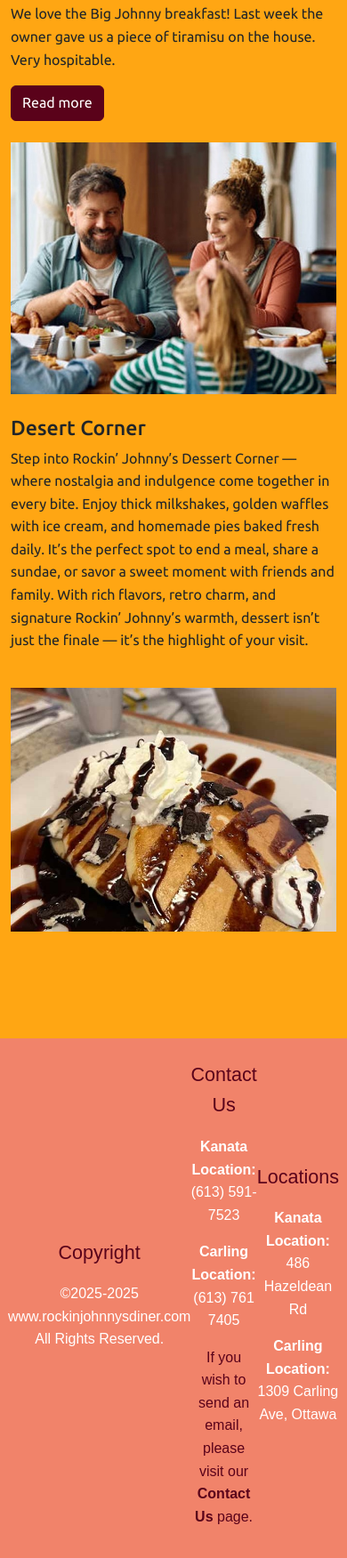
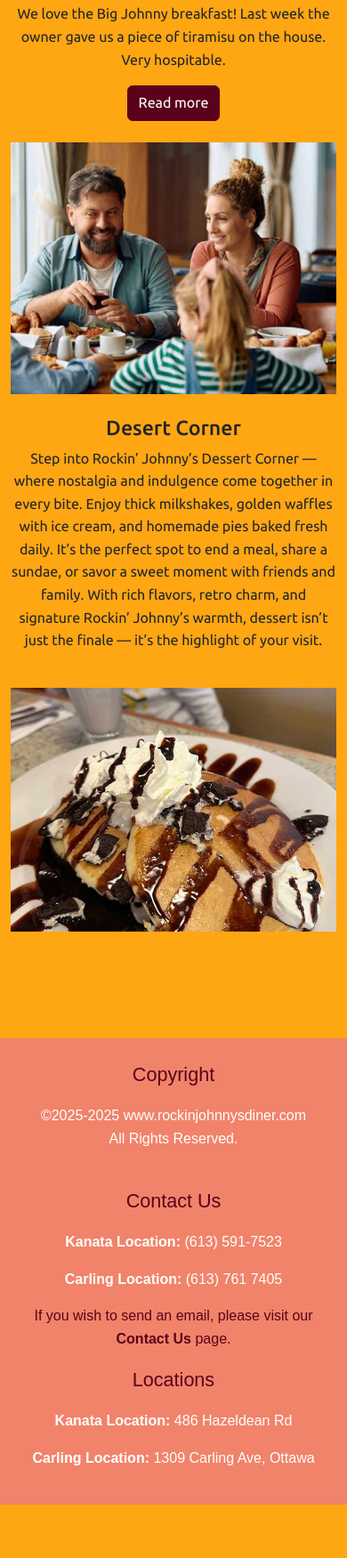
Before and after one commit to AngelleEdouard/dsn1713-final, a website: page index.html in a window 390 px wide. Shown: the part 1815-3566 px from the top of the page at 89% size. After the commit the page ends 3506 px from the top, so only its background shows below. Drawn offline with nearby package versions, Linux system fonts and the light colour scheme; a web font is replaced by a local one.

Commit message:
updated html

```diff
--- a/index.html
+++ b/index.html
@@ -65,7 +65,7 @@
 
 
 
-  <section id="intro" class="text-align-left py-5">
+  <section id="intro" class="text-center py-5">
     <section class="bg-secondary">
         <div class="container">
             <div class="row g-4 align-items-start pb-4 mb-4">
@@ -93,12 +93,17 @@
                 </p>
                 <p>We love the Big Johnny breakfast! Last week the owner gave us a piece of tiramisu on the house. Very hospitable.</p>
                 <button class="btn btn-success" type="button">Read more</button>
-                <img src="images/home-customer-reviews.jpg" alt="Picture of family eating" class="img-fluid same-height mt-4">
+                <div class="align-items-end"></div>
+                <div class="align-items-start">
+                  <img src="images/home-customer-reviews.jpg" alt="Picture of family eating" class="img-fluid same-height mt-4">
+                </div>
                 </div>
                 <div class="col-sm-4">
                 <h3>Desert Corner</h3>
                 <p>Step into Rockin’ Johnny’s Dessert Corner — where nostalgia and indulgence come together in every bite. Enjoy thick milkshakes, golden waffles with ice cream, and homemade pies baked fresh daily. It’s the perfect spot to end a meal, share a sundae, or savor a sweet moment with friends and family. With rich flavors, retro charm, and signature Rockin’ Johnny’s warmth, dessert isn’t just the finale — it’s the highlight of your visit.</p>
-                <img src="images/home-desert-corner.jpg" alt="Desert Photo" class="img-fluid same-height mt-4">
+                <div class="align-items-start">
+                  <img src="images/home-desert-corner.jpg" alt="Desert Photo" class="img-fluid same-height mt-4">
+                </div>
                 </div>
             </div>
             </div>
@@ -146,9 +151,8 @@
 
   <footer class="bg-primary text-white">
     <div class="container py-4 text-center mt-4">
-      <div class="d-flex justify-content-between align-items-center flex-column flex-sm-row ">
-        <div class="d-flex align-items-center mb-3 mb-sm-4">
-          <div class="col-sm-4">
+      <div class="row">
+        <div class="col-sm-4 mb-4">
             <p class="fs-4 text text-success">Copyright</p>
             <span>&copy;2025-2025 www.rockinjohnnysdiner.com</span>
             <p>All Rights Reserved.</p>
```
Also changed, not shown: 1 other file.
